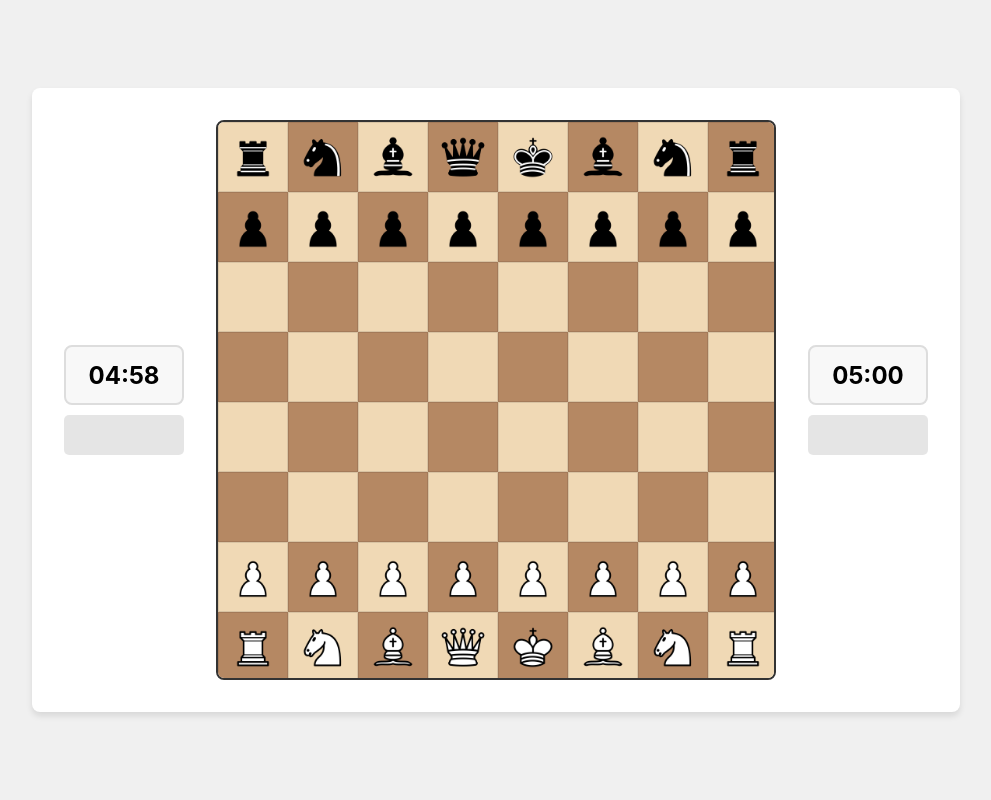
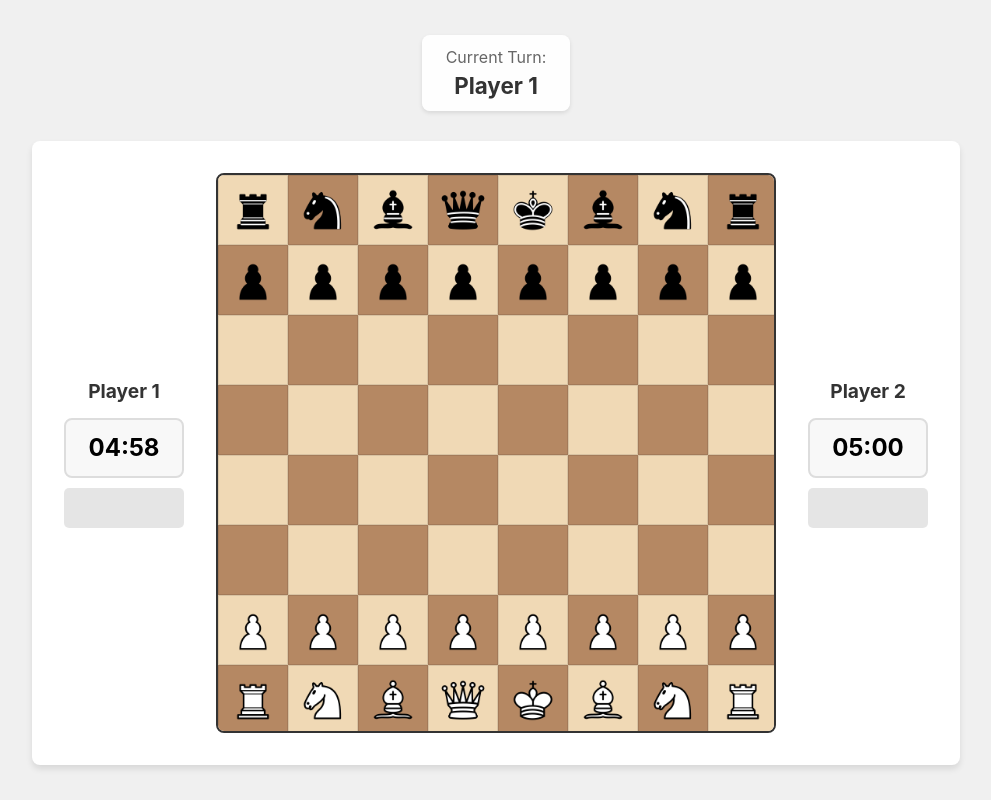
Before and after one commit to simaaksidd/ReactMiniProjects, a React (Vite) app in the folder chess/: page / in a window 1280 px wide. Both pictures are taken after a click on the button "Start Game". Shown: the whole page, without its empty margins (144-1135 px from the left). Built offline with nearby package versions, Linux system fonts and the light colour scheme.

Commit message:
add labels, fix styles

```diff
--- a/chess/index.html
+++ b/chess/index.html
@@ -3,7 +3,7 @@
   <head>
     <meta charset="UTF-8" />
     <meta name="viewport" content="width=device-width, initial-scale=1.0" />
-    <title>React Chess</title>
+    <title>Chess</title>
   </head>
   <body>
     <div id="root"></div>
--- a/chess/src/App.jsx
+++ b/chess/src/App.jsx
@@ -21,8 +21,8 @@ function App() {
   const [activeId, setActiveId] = useState(null);
   const [boardState, setBoardState] = useState(initialBoardState);
   const [validMoves, setValidMoves] = useState([]);
-  const [whiteTime, setWhiteTime] = useState(300); // 5 minutes in seconds
-  const [blackTime, setBlackTime] = useState(300); // 5 minutes in seconds
+  const [whiteTime, setWhiteTime] = useState(300);
+  const [blackTime, setBlackTime] = useState(300);
   const [capturedPieces, setCapturedPieces] = useState({ white: [], black: [] });
 
   useEffect(() => {
@@ -117,8 +117,15 @@ function App() {
 
   return (
     <div className="app-container">
+      {gameStarted && (
+        <div className="turn-indicator">
+          <div className="turn-label">Current Turn:</div>
+          <div className="turn-player">{currentTurn === 'white' ? 'Player 1' : 'Player 2'}</div>
+        </div>
+      )}
       <div className="game-container">
         <div className="player-section">
+          <div className="player-label">Player 1</div>
           <div className="timer">{formatTime(whiteTime)}</div>
           <div className="captured-pieces">
             {capturedPieces.white.map((piece, index) => {
@@ -136,7 +143,6 @@ function App() {
           </div>
         </div>
         <div className="board-container">
-          {gameStarted && <div className="turn-indicator">{currentTurn}'s turn</div>}
           <DndContext onDragStart={handleDragStart} onDragEnd={handleDragEnd}>
             <ChessBoard
               boardState={boardState}
@@ -149,6 +155,7 @@ function App() {
           </DndContext>
         </div>
         <div className="player-section">
+          <div className="player-label">Player 2</div>
           <div className="timer">{formatTime(blackTime)}</div>
           <div className="captured-pieces">
             {capturedPieces.black.map((piece, index) => {
--- a/chess/src/styles/App.css
+++ b/chess/src/styles/App.css
@@ -1,9 +1,11 @@
 .app-container {
   display: flex;
+  flex-direction: column;
   justify-content: center;
   align-items: center;
   min-height: 100vh;
   background-color: #f0f0f0;
+  gap: 20px;
 }
 
 .game-container {
@@ -30,17 +32,26 @@
 }
 
 .turn-indicator {
-  position: absolute;
-  top: 1rem;
-  left: 50%;
-  transform: translateX(-50%);
-  font-size: 1.2rem;
+  display: flex;
+  flex-direction: column;
+  align-items: center;
+  gap: 5px;
+  background-color: rgba(255, 255, 255, 0.95);
+  padding: 12px 24px;
+  border-radius: 8px;
+  box-shadow: 0 2px 4px rgba(0, 0, 0, 0.1);
+  margin-bottom: 10px;
+}
+
+.turn-label {
+  font-size: 1rem;
+  color: #666;
+}
+
+.turn-player {
+  font-size: 1.4rem;
   font-weight: bold;
   color: #333;
-  background-color: rgba(255, 255, 255, 0.9);
-  padding: 0.5rem 1rem;
-  border-radius: 4px;
-  box-shadow: 0 2px 4px rgba(0, 0, 0, 0.1);
 }
 
 .start-overlay {
@@ -85,6 +96,13 @@
   gap: 10px;
 }
 
+.player-label {
+  font-size: 1.2rem;
+  font-weight: bold;
+  color: #333;
+  margin-bottom: 5px;
+}
+
 .captured-pieces {
   display: flex;
   flex-wrap: wrap;
--- a/chess/src/styles/ChessPiece.css
+++ b/chess/src/styles/ChessPiece.css
@@ -8,6 +8,9 @@
   user-select: none;
   transition: transform 0.2s ease;
   z-index: 0;
+  -webkit-user-select: none;
+  -moz-user-select: none;
+  -ms-user-select: none;
 }
 
 .chess-piece[data-dragging="true"] {
@@ -19,4 +22,9 @@
   width: 100%;
   height: 100%;
   object-fit: contain;
+  pointer-events: none;
+  -webkit-user-drag: none;
+  -khtml-user-drag: none;
+  -moz-user-drag: none;
+  -o-user-drag: none;
 }
```
